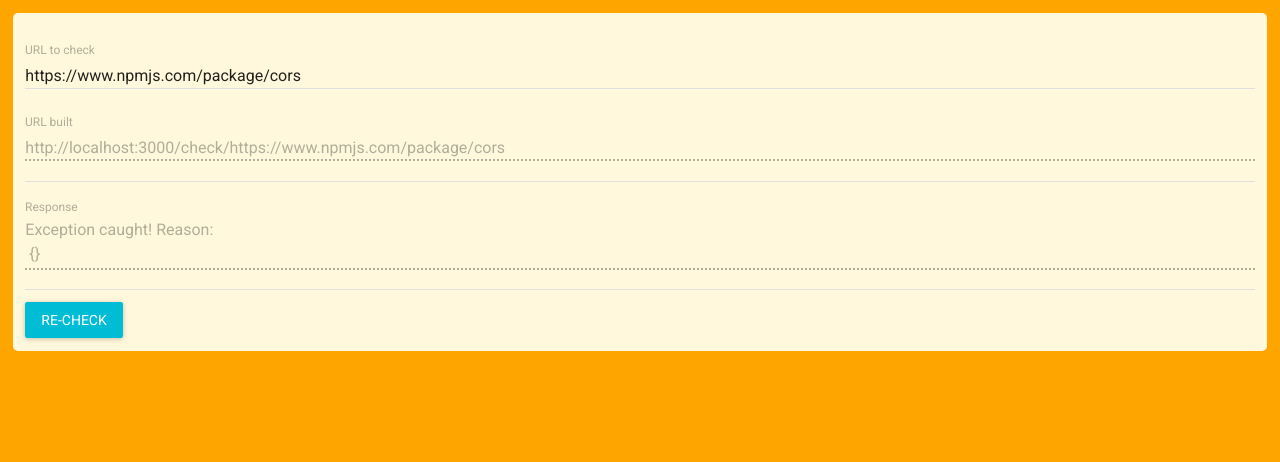
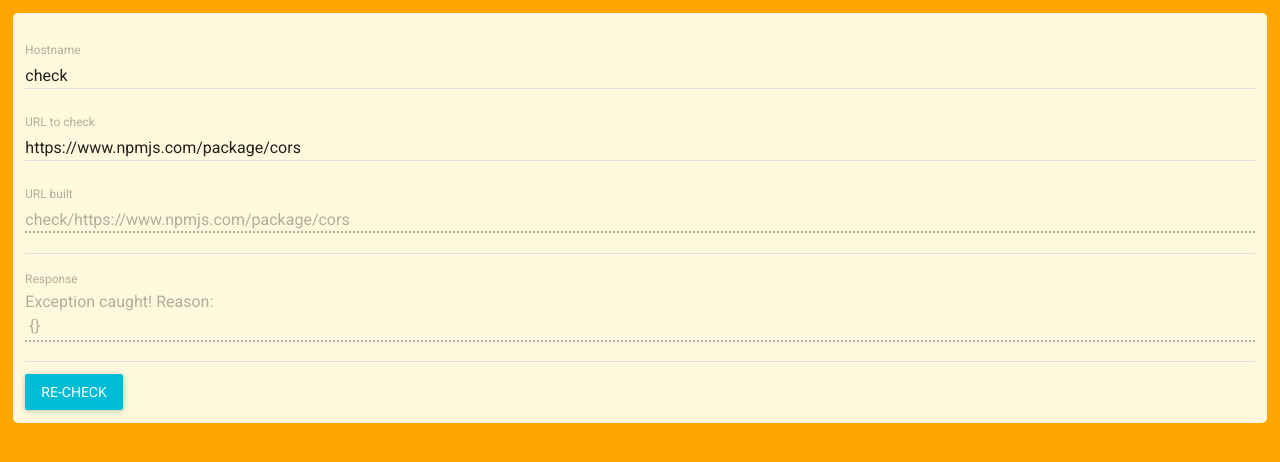
Before and after one commit to htbkoo/web-status-checker, a React (Create React App) app in the folder ui/: page / in a window 1280 px wide. Shown: the top 462 px of the page. Built offline with nearby package versions, Linux system fonts and the light colour scheme; no server answers.

Commit message:
added field to override hostname web-status-checker

```diff
--- a/ui/src/App.js
+++ b/ui/src/App.js
@@ -18,7 +18,7 @@ class App extends Component {
         this.state = {
             response: "Waiting for response",
             bgColour: "",
-            hostname: "http://localhost:3000/check",
+            hostname: "check",
             pageToCheckUrl: "https://www.npmjs.com/package/cors"
         };
 
@@ -60,6 +60,20 @@ class App extends Component {
             <div className={classes.join(" ")}>
                 <div className="outer-container">
                     <div className="config-container">
+                        <div>
+                            <TextField
+                                hintText="Enter the hostname"
+                                floatingLabelText="Hostname"
+                                fullWidth={true}
+
+                                value={this.state.hostname}
+                                onChange={(event) => {
+                                    this.setState({
+                                        hostname: event.target.value,
+                                    });
+                                }}
+                            />
+                        </div>
                         <div>
                             <TextField
                                 hintText="Enter the URL to check here"
```
